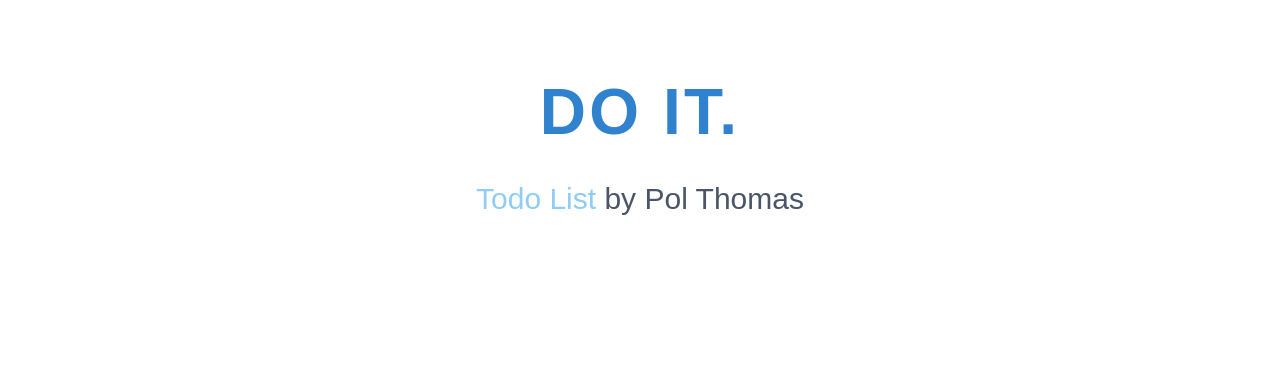
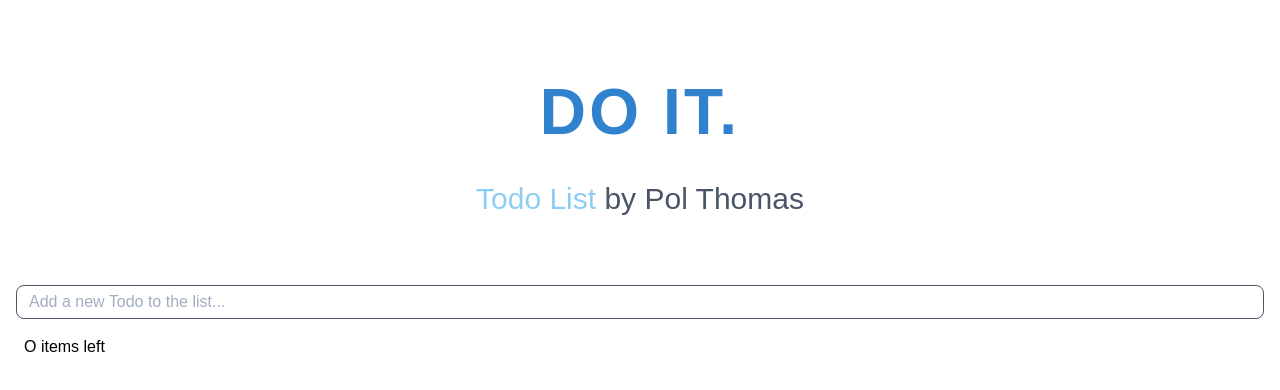
Before and after one commit to PolThm/DO-IT., a React (Create React App) app: page / in a window 1280 px wide. Shown: the top 390 px of the page. Built offline with nearby package versions, Linux system fonts and the light colour scheme.

Commit message:
Most of the components created

```diff
--- a/src/components/App.tsx
+++ b/src/components/App.tsx
@@ -1,16 +1,16 @@
 import React from 'react';
 import './App.css';
 import Header from "./Header";
-import NewComponent from "./NewComponent";
+import TodosSection from "./TodosSection";
 
 const App: React.FC = () => {
   return (
-    <React.Fragment>
+    <div className="container">
       <Header/>
-      <NewComponent/>
+      <TodosSection/>
 
       <div className="h-screen"/>
-    </React.Fragment>
+    </div>
   );
 };
 
--- /dev/null
+++ b/src/components/NewTodoBar.tsx
@@ -0,0 +1,15 @@
+import React from 'react';
+
+const handleChange = () => {
+
+};
+
+const NewTodoBar: React.FC = () => {
+  return (
+    <div className="">
+      <input className="border-solid border border-gray-700 rounded-lg px-3 py-1 outline-none w-full" type="text" name="name" value={""} onChange={handleChange} placeholder="Add a new Todo to the list..."/>
+    </div>
+  );
+};
+
+export default NewTodoBar;
--- a/src/components/NewComponent.tsx
+++ b/src/components/Todo.tsx
@@ -1,6 +1,6 @@
 import React from 'react';
 
-const NewComponent: React.FC = () => {
+const Todo: React.FC = () => {
   return (
     <div className="">
 
@@ -8,4 +8,4 @@ const NewComponent: React.FC = () => {
   );
 };
 
-export default NewComponent;
+export default Todo;
--- /dev/null
+++ b/src/components/TodosFooter.tsx
@@ -0,0 +1,11 @@
+import React from 'react';
+
+const TodosFooter: React.FC = () => {
+  return (
+    <div className="py-4 px-2">
+      O items left
+    </div>
+  );
+};
+
+export default TodosFooter;
--- /dev/null
+++ b/src/components/TodosList.tsx
@@ -0,0 +1,12 @@
+import React from 'react';
+import Todo from "./Todo";
+
+const TodosList: React.FC = () => {
+  return (
+    <div className="">
+      <Todo/>
+    </div>
+  );
+};
+
+export default TodosList;
--- /dev/null
+++ b/src/components/TodosSection.tsx
@@ -0,0 +1,16 @@
+import React from 'react';
+import NewTodoBar from "./NewTodoBar";
+import TodosList from "./TodosList";
+import TodosFooter from "./TodosFooter";
+
+const TodosSection: React.FC = () => {
+  return (
+    <div className="">
+      <NewTodoBar/>
+      <TodosList/>
+      <TodosFooter/>
+    </div>
+  );
+};
+
+export default TodosSection;
```
Also changed, not shown: src/components/AANewComponent.tsx (added, +11 -0 lines).
